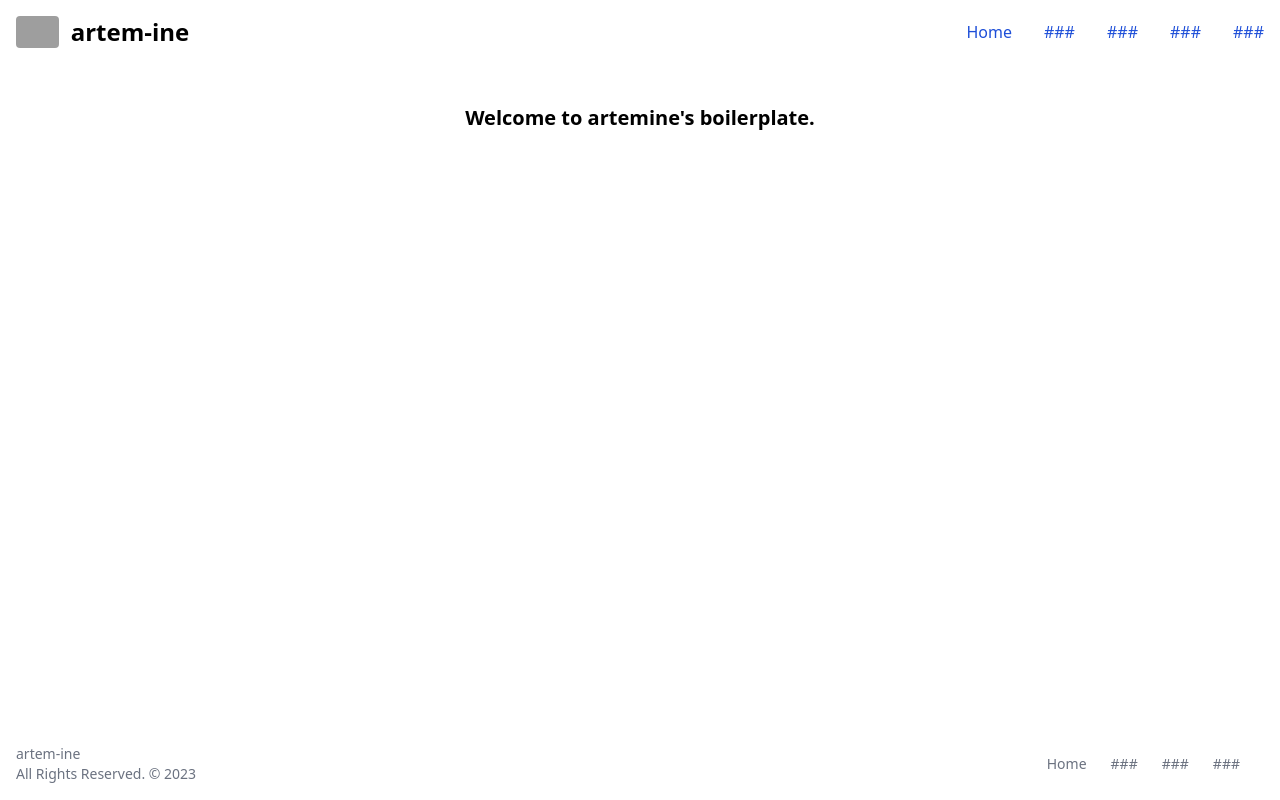
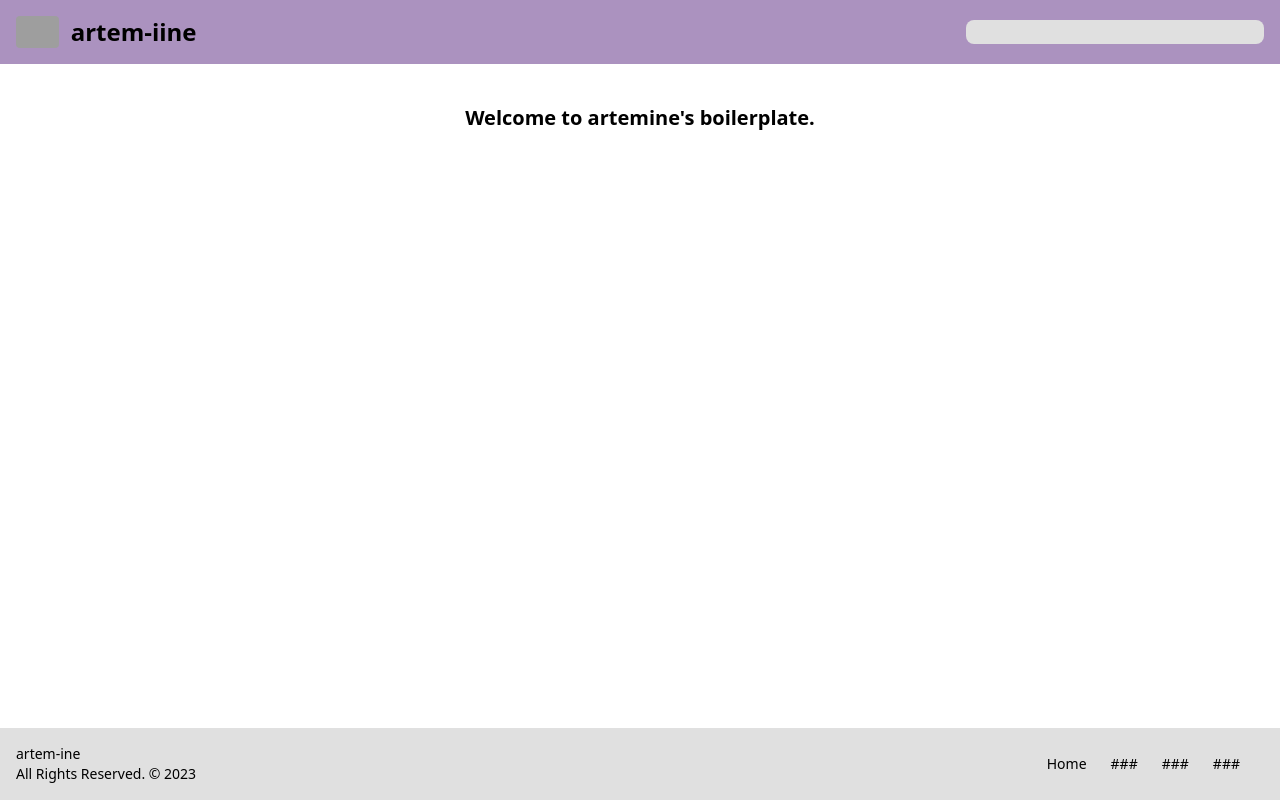
Before and after one commit to artem-ine/sleepylog, a React (Vite) app in the folder frontend/: page / in a window 1280 px wide. Built offline with nearby package versions, Linux system fonts and the light colour scheme; grey boxes are pictures that could not be loaded.

Commit message:
test color palette in tw config and navbar

```diff
--- a/frontend/src/components/Navbar.jsx
+++ b/frontend/src/components/Navbar.jsx
@@ -2,7 +2,7 @@ import { Link } from "react-router-dom";
 
 function Navbar() {
   return (
-    <nav className="bg-white border-gray-200 dark:bg-gray-900">
+    <nav className="bg-primary border-gray-200 dark:bg-gray-900">
       <div className="max-w-screen-xl flex flex-wrap items-center justify-between mx-auto p-4">
         <a href="https://github.com/artem-ine/" className="flex items-center">
           <img
@@ -10,8 +10,8 @@ function Navbar() {
             className="h-8 mr-3 rounded"
             alt="Flowbite Logo"
           />
-          <span className="self-center text-2xl font-semibold whitespace-nowrap dark:text-white">
-            artem-ine
+          <span className="self-center text-2xl font-semibold whitespace-nowrap dark:text-black">
+            artem-iine
           </span>
         </a>
         <button
--- a/frontend/tailwind.config.js
+++ b/frontend/tailwind.config.js
@@ -3,6 +3,13 @@ export default {
   content: ["./index.html", "./src/**/*.{js,ts,jsx,tsx}"],
   theme: {
     extend: {},
+    colors: {
+      primary: "#AB92BF",
+      secondary: "#655A7C",
+      accent: "#AFC1D6",
+      black: "#150C1D",
+      white: "#E0E0E0",
+    },
   },
   plugins: [],
 };
```
